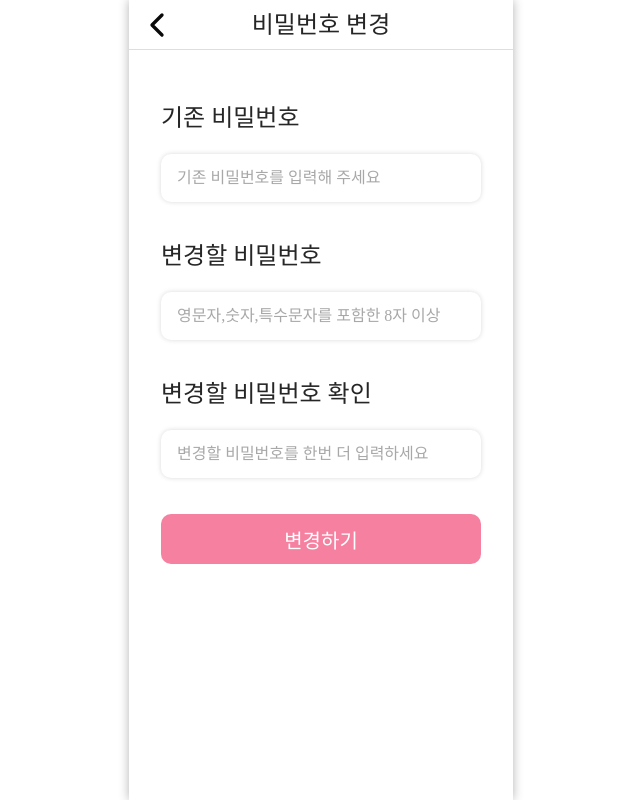
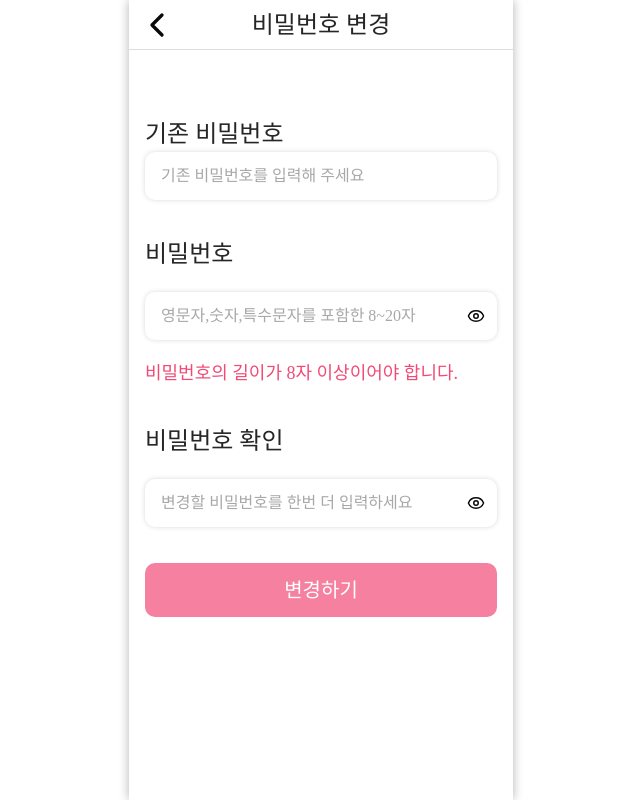
Before and after one commit to hanaro7team1/frontend, a Next.js app: page /admin/mypage/pwd in a window 1280 px wide. Shown: the whole page, without its empty margins (319-959 px from the left). Built offline with nearby package versions, Linux system fonts and the light colour scheme; a web font is replaced by a local one.

Commit message:
create component & edit mypage

```diff
--- a/src/app/admin/mypage/page.tsx
+++ b/src/app/admin/mypage/page.tsx
@@ -3,6 +3,7 @@ import { useRouter} from 'next/navigation';
 import { Button, ShadowBox, Txt } from "@/components/atoms";
 import { Header } from "@/components/common";
 import Image from 'next/image';
+import ChangeBox from '@/components/domain/admin/mypage/ChangeBox';
 
 export default function AdminMyPage() {
   const router = useRouter();
@@ -12,37 +13,19 @@ export default function AdminMyPage() {
     pwd: "Aaaaaa.1234"
   }
 
-  const boxSet = "block mx-auto w-[348px] h-[152px] ";
-  const buttonSet = "flex justify-center absolute bottom-5 left-1/2 -translate-x-1/2 w-[330px] h-[50px]";
-  const inPosission = "absolute top-[19px] left-[26px] flex items-center justify-center gap-6"
-
   return (
     <>
       <Header title="내 정보" />
-
-      <div className='h-[135px] w-full flex items-center justify-center mb-[35px] bg-[#8484841A] gap-7'>
-        <div className="w-[70px] h-[70px] rounded-full bg-[#00A49D] grid place-items-center">
-          <Image src='/images/Img_Mypage_Profile.svg' alt='프로파일' width={50} height={50} className="object-contain"/>
-        </div>
-        <Txt size={30}>{hostMember.villageName} 관리자</Txt>
+      <div className='bg-gray-484/10 p-11 flex gap-7 items-center justify-center'>
+          <div className="w-[70px] h-[70px] rounded-full bg-[#00A49D] grid place-items-center">
+            <Image src='/images/Img_Mypage_Profile.svg' alt='프로파일' width={50} height={50} className="object-contain"/>
+          </div>
+          <Txt size={30}>{hostMember.villageName} 관리자</Txt>
       </div>
 
-      <div className="flex flex-col gap-9 mb-[150px]">
-        <ShadowBox className={`relative ${boxSet}`}>
-          <div className ={`${inPosission}`}>
-            <Image src='/icons/Ic_Phone_circle_fill.svg' alt='전화기로고' width={50} height={50}/>
-            <Txt size={24}>{hostMember.phone}</Txt>
-          </div>
-          <Button title="전화번호 변경" color = "gray" className = {`${buttonSet}`} onClick={() => router.push('/admin/mypage/contact')}/>
-        </ShadowBox>
-
-        <ShadowBox className={`relative ${boxSet}`}>
-          <div className ={`${inPosission}`}>
-            <Image src='/icons/Ic_Lock_circle_fill.svg' alt='자물쇠로고' width={50} height={50}/>
-            <Txt size={24}>{"*".repeat(hostMember.pwd.length)}</Txt>
-          </div>
-          <Button title="비밀번호 변경" color = "gray" className = {`${buttonSet}`} onClick={() => router.push('/admin/mypage/pwd')}/>
-        </ShadowBox>
+      <div className='flex flex-col p-8 gap-9'>
+          <ChangeBox buttonTxt={'전화번호 변경'} phoneNum={hostMember.phone}></ChangeBox>
+          <ChangeBox buttonTxt={'비밀번호 변경'} ></ChangeBox>
       </div>
 
         <button type="button" onClick={() => router.push('/admin/mypage/quit')}
--- a/src/app/admin/mypage/pwd/page.tsx
+++ b/src/app/admin/mypage/pwd/page.tsx
@@ -1,33 +1,54 @@
+'use client'
 import { Button, Input, Txt } from "@/components/atoms";
 import { Header } from "@/components/common";
+import { PasswordField } from "@/components/domain/admin/auth/PasswordField";
+import { useSignUpForm } from '@/contexts/SignUpFormContext';
+import useValidation from "@/hooks/auth/useValidation";
 
-export default function AdminPwdPage() {
-  const commonSize = "w-[320px] h-[50px]";
-  const setCenter = "w-[320px] mx-auto flex flex-col gap-[18px]";
+export default function AdmainPwdPage() {
+  const {form, errors, handleChange} = useValidation();
 
-  const classN: string = "test";
+
 
   return (
     <>
       <Header className="mb-[50px]" title="비밀번호 변경" />
 
-      <div className="flex flex-col gap-9">
-        <div className= {`${setCenter}`}>
+      <div className="flex flex-col gap-9 p-4">
+        <div>
           <Txt size={24}>기존 비밀번호</Txt>
           <Input placeholder="기존 비밀번호를 입력해 주세요" />
         </div>
 
-        <div className= {`${setCenter}`}>
-          <Txt size={24}>변경할 비밀번호</Txt>
-          <Input placeholder="영문자,숫자,특수문자를 포함한 8자 이상" />
-        </div>
+      <div className='flex flex-col gap-5'>
+        <Txt size={24}>비밀번호</Txt>
+        <PasswordField
+          value={form.password}
+          placeholder={'영문자,숫자,특수문자를 포함한 8~20자'}
+          onChange={(v) => handleChange('password', v)}
+        />
+        {errors.password && (
+          <Txt size={18} className='text-pink-a76'>
+            {errors.password}
+          </Txt>
+        )}
+      </div>
+      <div className='flex flex-col gap-5'>
+        <Txt size={24}>비밀번호 확인</Txt>
+        <PasswordField
+          value={form.confirmPassword}
+          placeholder={'변경할 비밀번호를 한번 더 입력하세요'}
+          onChange={(v) => handleChange('confirmPassword', v)}
+        />
+        {errors.confirmPassword && (
+          <Txt size={18} className='text-pink-a76'>
+            {errors.confirmPassword}
+          </Txt>
+        )}
+      </div>
 
-        <div className= {`${setCenter}`}>
-          <Txt size={24}>변경할 비밀번호 확인</Txt>
-          <Input placeholder="변경할 비밀번호를 한번 더 입력하세요" />
-        </div>
 
-        <Button title="변경하기" type="submit" color="pink" className={`${commonSize} mx-auto block`}/>
+        <Button title="변경하기" type="submit" color="pink"/>
       </div>
     </>
   );
--- /dev/null
+++ b/src/components/domain/admin/mypage/ChangeBox.tsx
@@ -0,0 +1,20 @@
+import { Button, ShadowBox, Txt } from "@/components/atoms";
+import Image from "next/image";
+
+type Props = {
+    buttonTxt:string,
+    phoneNum?:string,
+};
+
+export default function ChangeBox({buttonTxt, phoneNum}:Props) {
+
+    return <div>
+        <ShadowBox className="p-4 gap-4">
+            <div className="flex items-center pl-4 gap-5">
+                {phoneNum ? <Image src="/icons/Ic_Phone_circle_fill.svg" alt="전화기" width={50} height={50}/> : <Image src="/icons/Ic_Lock_circle_fill.svg" alt="락" width={50} height={50}/>}
+                <Txt size={24}>{phoneNum || "**************"}</Txt>
+            </div>
+            <Button title={buttonTxt} color="gray" />
+        </ShadowBox>
+    </div>;
+}
```
